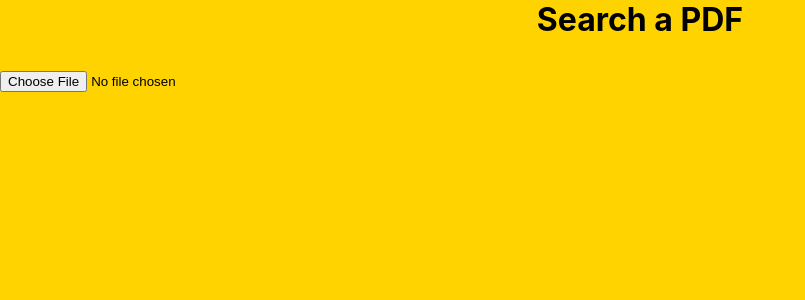
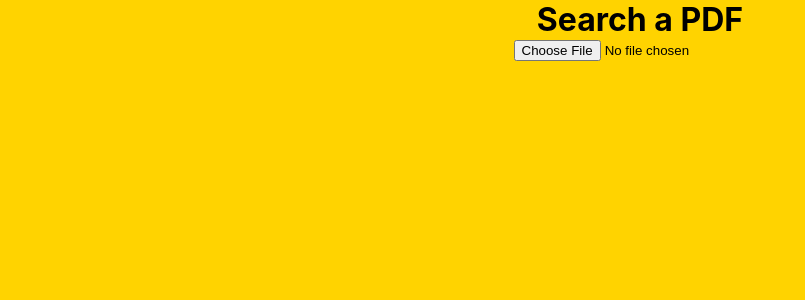
Before and after one commit to yeungjoseph/Search-A-PDF, a React (Create React App) app: page / in a window 1280 px wide. Shown: the top 300 px of the page, without its empty margins (0-805 px from the left). Built offline with nearby package versions, Linux system fonts and the light colour scheme.

Commit message:
-Remote extra space in PDF text. -Fix css bug where long pdfs hide file upload.

```diff
--- a/src/App.css
+++ b/src/App.css
@@ -1,10 +1,9 @@
 .App {
-  display: flex;
-  flex-direction: column;
   height: 100%;
 
   text-align: center;
   background-color: #ffd300;
+  overflow: scroll;
 }
 
 /* Allow .App container to take expand to 100% height */
--- a/src/App.tsx
+++ b/src/App.tsx
@@ -64,8 +64,9 @@ const App = () => {
   return (
     <div className="App">
       <h1>Search a PDF</h1>
-      <p>{pdfText}</p>
       <input type="file" name="pdfUploader" onChange={uploadFile} />
+      <br />
+      <div contentEditable={true}>{pdfText}</div>
     </div>
   );
 };
--- a/src/Utils/pdfUtils.ts
+++ b/src/Utils/pdfUtils.ts
@@ -10,7 +10,7 @@ export const getPageText = (pageNum: number, pdf: pdfJs.PDFDocumentProxy) => {
     let finalPdfText = '';
 
     for (let i = 0; i < textItems.length; i++) {
-      finalPdfText += textItems[i].str + ' ';
+      finalPdfText += textItems[i].str;
     }
 
     resolve(finalPdfText);
```
